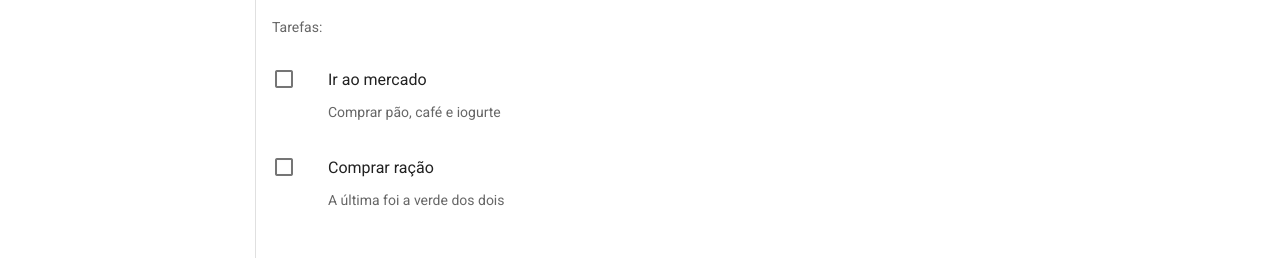
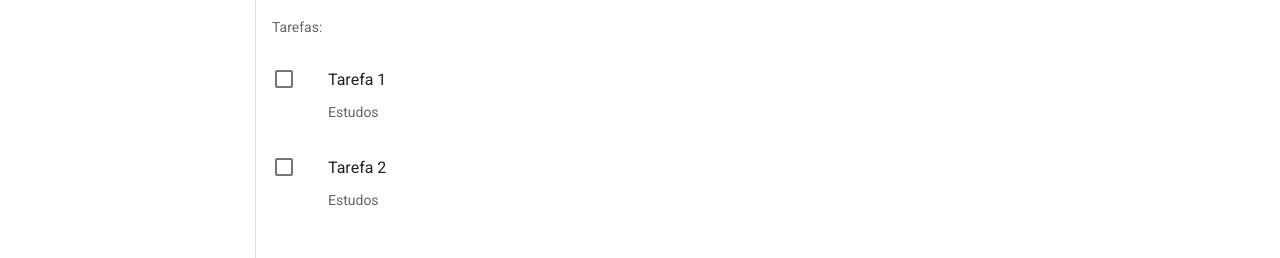
Before and after one commit to RafaelLeone/VuetifyLogin2, a Vue app: page / in a window 1280 px wide. Shown: the part 295-553 px from the top of the page. Built offline with nearby package versions, Linux system fonts and the light colour scheme; data requests are answered from the project's data file.

Commit message:
com api mock

```diff
--- /dev/null
+++ b/api/mock/db.json
@@ -0,0 +1,14 @@
+{
+    "tasks": [
+      {
+        "id": 1,
+        "titulo": "Tarefa 1",
+        "descricao": "Estudos"
+      },
+      {
+        "id": 2,
+        "titulo": "Tarefa 2",
+        "descricao": "Estudos"
+      }
+    ]
+  }
--- a/package.json
+++ b/package.json
@@ -8,6 +8,7 @@
     "lint": "vue-cli-service lint"
   },
   "dependencies": {
+    "axios": "^0.27.2",
     "core-js": "^3.8.3",
     "register-service-worker": "^1.7.2",
     "vue": "^2.6.14",
--- /dev/null
+++ b/src/TasksApi.js
@@ -0,0 +1,31 @@
+import axios from "axios";
+
+export default {
+  getTasks: (callback) => {
+    axios.get("http://localhost:3000/tasks/").then((response) => {
+      callback(response.data);
+    });
+  },
+  getTask: (taskId, callback) => {
+    axios.get(`http://localhost:3000/tasks/${taskId}`).then((response) => {
+      callback(response.data);
+    });
+  },
+  createTask: (task, callback) => {
+    axios.post("http://localhost:3000/tasks/", task).then((response) => {
+      callback(response.data);
+    });
+  },
+  updateTask: (task, callback) => {
+    axios
+      .patch(`http://localhost:3000/tasks/${task.id}`, task)
+      .then((response) => {
+        callback(response.data);
+      });
+  },
+  deleteTask: (id, callback) => {
+    axios.delete(`http://localhost:3000/tasks/${id}`).then((response) => {
+      callback(response.data);
+    });
+  },
+};
--- a/src/views/TarefasView.vue
+++ b/src/views/TarefasView.vue
@@ -49,6 +49,7 @@
 </template>
 
 <script>
+import TasksApi from "../TasksApi.js";
 import TarefaView from "../components/tarefas/TarefaView.vue";
 
 export default {
@@ -70,16 +71,16 @@ export default {
       snackbar: false,
       defaultForm,
       tarefas: [
-        {
-          titulo: "Ir ao mercado",
-          descricao: "Comprar pão, café e iogurte",
-          concluido: false,
-        },
-        {
-          titulo: "Comprar ração",
-          descricao: "A última foi a verde dos dois",
-          concluido: false,
-        },
+        // {
+        //   titulo: "Ir ao mercado",
+        //   descricao: "Comprar pão, café e iogurte",
+        //   concluido: false,
+        // },
+        // {
+        //   titulo: "Comprar ração",
+        //   descricao: "A última foi a verde dos dois",
+        //   concluido: false,
+        // },
       ],
     };
   },
@@ -97,11 +98,25 @@ export default {
     submit() {
       this.snackbar = true;
       this.resetForm();
+      const novaTarefa = {
+        titulo: this.form.first,
+        descricao: this.form.last,
+        concluido: false,
+      };
+      this.tarefas.push(novaTarefa);
     },
     recebiSalvar(index) {
       console.log("entrei");
       this.tarefas[index].concluido = !this.tarefas[index].concluido;
     },
+    listarTarefas() {
+      TasksApi.getTasks((data) => {
+        this.tarefas = data;
+      });
+    },
+  },
+  created() {
+    this.listarTarefas();
   },
 };
 </script>
```
Also changed, not shown: 1 other file (tests, documents, lock files or other folders).
